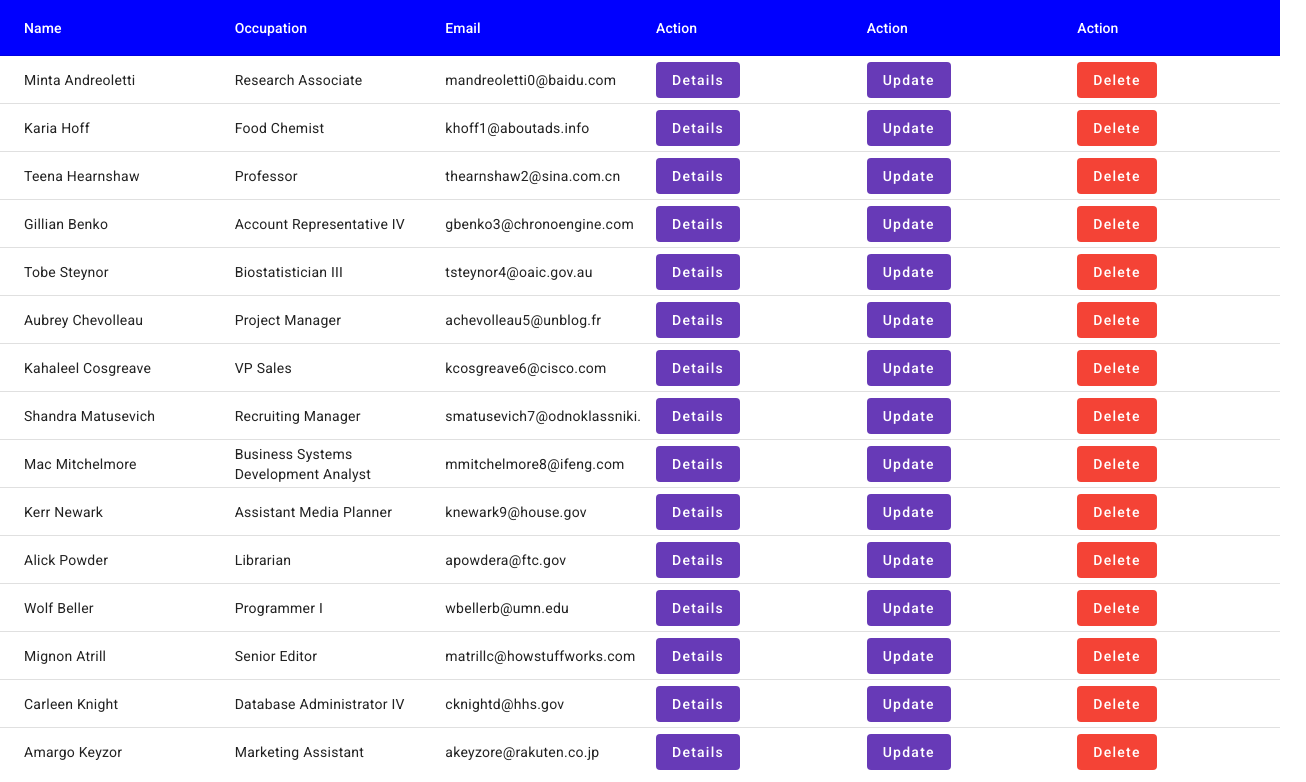
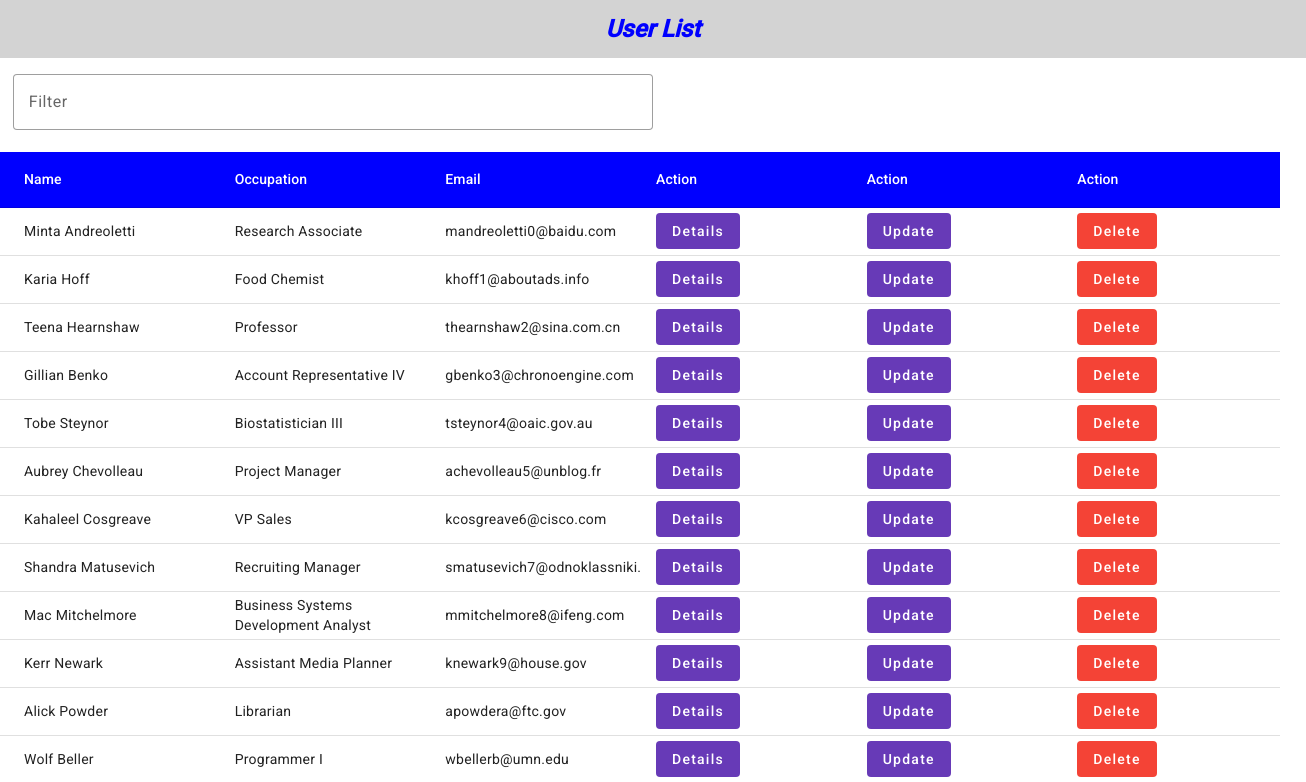
Before and after one commit to Nynjin/AngularUserManager, an Angular app: page / in a window 1280 px wide. Shown: the top 782 px of the page, 1306 px wide, since content can reach past the window. Built offline with nearby package versions, Linux system fonts and the light colour scheme.

Commit message:
feat: added filter

```diff
--- a/src/app/app.module.ts
+++ b/src/app/app.module.ts
@@ -9,6 +9,8 @@ import { BrowserAnimationsModule } from '@angular/platform-browser/animations';
 import {MatTableModule} from '@angular/material/table';
 import { MatButtonModule } from '@angular/material/button';
 import { MatPaginatorModule } from '@angular/material/paginator';
+import { MatFormFieldModule } from '@angular/material/form-field';
+import { MatInputModule } from '@angular/material/input';
 
 @NgModule({
   declarations: [
@@ -22,6 +24,7 @@ import { MatPaginatorModule } from '@angular/material/paginator';
     MatTableModule,
     MatButtonModule,
     MatPaginatorModule,
+    MatFormFieldModule, MatInputModule,
   ],
   providers: [
     provideClientHydration()
--- a/src/app/user-list/user-list.component.html
+++ b/src/app/user-list/user-list.component.html
@@ -1,3 +1,13 @@
+<h1>
+    User List
+</h1>
+
+<div>
+    <mat-form-field appearance="outline" class="filter">
+        <input matInput (keyup)="applyFilter($event)" placeholder="Filter" #input>
+    </mat-form-field>
+</div>
+
 <mat-table [dataSource]="visibleUsers">
     <ng-container matColumnDef="name">
         <mat-header-cell *matHeaderCellDef> Name </mat-header-cell>
--- a/src/app/user-list/user-list.component.scss
+++ b/src/app/user-list/user-list.component.scss
@@ -1,4 +1,20 @@
+h1 {
+    display: flex;
+    width: 100%;
+    justify-content: center;
+    color: blue;
+    font-weight: bolder;
+    font-style: italic;
+    background-color: lightgray;
+    padding: 1%;
+}
+
 .table-header {
     background-color: blue;
     color: white;
 }
+
+.filter {
+    margin-left: 1%;
+    width: 50%;
+}
--- a/src/app/user-list/user-list.component.ts
+++ b/src/app/user-list/user-list.component.ts
@@ -1,6 +1,7 @@
 import { Component, OnInit } from '@angular/core';
 import { User } from './user.model';
 import { PageEvent } from '@angular/material/paginator';
+import { MatTableDataSource } from '@angular/material/table';
 
 @Component({
   selector: 'app-user-list',
@@ -9,13 +10,13 @@ import { PageEvent } from '@angular/material/paginator';
 })
 export class UserListComponent implements OnInit {
   users: User[] = [];
-  visibleUsers : User[] = [];
+  visibleUsers:any;
   columnsToDisplay: string[] = ['name', 'occupation', 'email', 'details', 'update', 'delete'];
 
   length = 0;
   pageSize = 5;
   pageIndex = 0;
-  pageSizeOptions = [5, 10, 25];
+  pageSizeOptions = [5, 10, 25, 50];
   pageEvent: PageEvent = new PageEvent;
 
   ngOnInit(): void {
@@ -39,7 +40,7 @@ export class UserListComponent implements OnInit {
     {"id":14,"name":"Carleen Knight","occupation":"Database Administrator IV","email":"cknightd@hhs.gov","password":"$2a$04$z2igodJqMYz0.iCA1xq5/uuUNA.fNghR1sa2z8Vbu7dBBvEWnoiNq","bio":"Choctaw"},
     {"id":15,"name":"Amargo Keyzor","occupation":"Marketing Assistant","email":"akeyzore@rakuten.co.jp","password":"$2a$04$Y7AE6f6Y6J95hSWI4l44r.fkj.supPw58cmFWH4pFT2HCoIA2d5Yq","bio":"Yuman"},]
 
-    this.visibleUsers = this.users;
+    this.visibleUsers = new MatTableDataSource(this.users);
     this.length = this.users.length;
   }
 
@@ -57,4 +58,9 @@ export class UserListComponent implements OnInit {
 
     this.visibleUsers = this.users.slice(begin, end);
   }
+
+  applyFilter(event: Event) {
+    const filterValue = (event.target as HTMLInputElement).value;
+    this.visibleUsers.filter = filterValue.trim().toLowerCase();
+  }
 }
```
